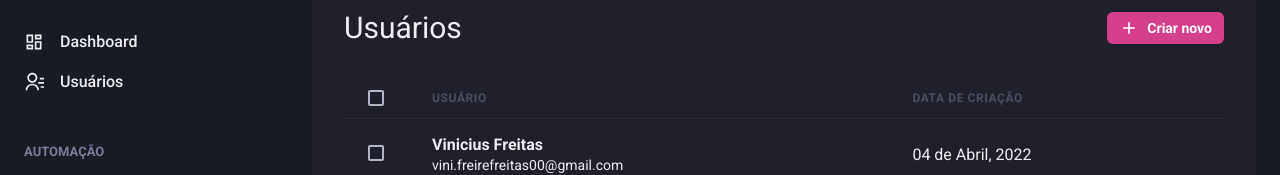
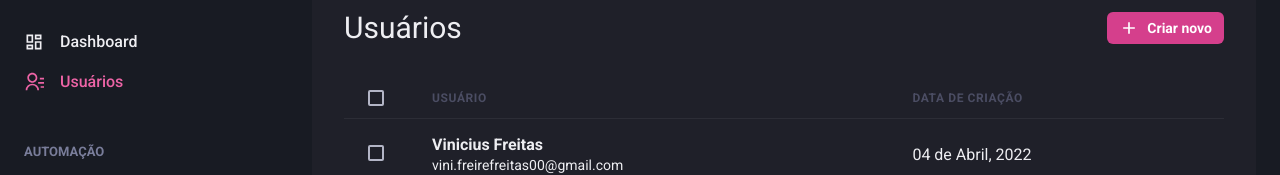
Before and after one commit to viniciusFreitas00/dahsgo, a Next.js app: page /users in a window 1280 px wide. Shown: the part 142-317 px from the top of the page. Built offline with nearby package versions, Linux system fonts and the light colour scheme.

Commit message:
:lipstick: create active link

```diff
--- /dev/null
+++ b/src/components/ActiveLink.tsx
@@ -0,0 +1,30 @@
+import Link, { LinkProps } from "next/link";
+import { useRouter } from "next/router";
+import { cloneElement } from "react";
+
+interface ActiveLinkProps extends LinkProps {
+  children: React.ReactElement;
+  shouldMatchExactHref?: boolean;
+}
+
+export function ActiveLink({ children, shouldMatchExactHref = false, ...rest }: ActiveLinkProps) {
+  const { asPath } = useRouter();
+
+  let isActive = false;
+
+  if (shouldMatchExactHref && (asPath === rest.href || asPath === rest.as)) {
+    isActive = true;
+  }
+
+  if (!shouldMatchExactHref && (asPath.startsWith(String(rest.href)) || asPath.startsWith(String(rest.as)))) {
+    isActive = true;
+  }
+
+  return (
+    <Link {...rest}>
+      {cloneElement(children, {
+        color: isActive ? 'pink.400' : 'gray.50'
+      })}
+    </Link>
+  );
+}
--- a/src/components/Sidebar/NavLink.tsx
+++ b/src/components/Sidebar/NavLink.tsx
@@ -1,5 +1,6 @@
 import { Icon, Text, Link as ChakraLink, LinkProps as ChakraLinkProps } from "@chakra-ui/react";
-import Link from 'next/link';
+
+import { ActiveLink } from "components/ActiveLink";
 
 interface NavLinkProps extends ChakraLinkProps {
   icon: React.ElementType;
@@ -9,11 +10,11 @@
 
 export function NavLink({ icon, children, href, ...rest }: NavLinkProps) {
   return (
-    <Link href={href} passHref>
+    <ActiveLink href={href} passHref>
       <ChakraLink display="flex" alignItems="center" {...rest}>
         <Icon as={icon} fontSize="20" />
         <Text ml="4" fontWeight="medium">{children}</Text>
       </ChakraLink>
-    </Link>
+    </ActiveLink>
   );
 }
```
